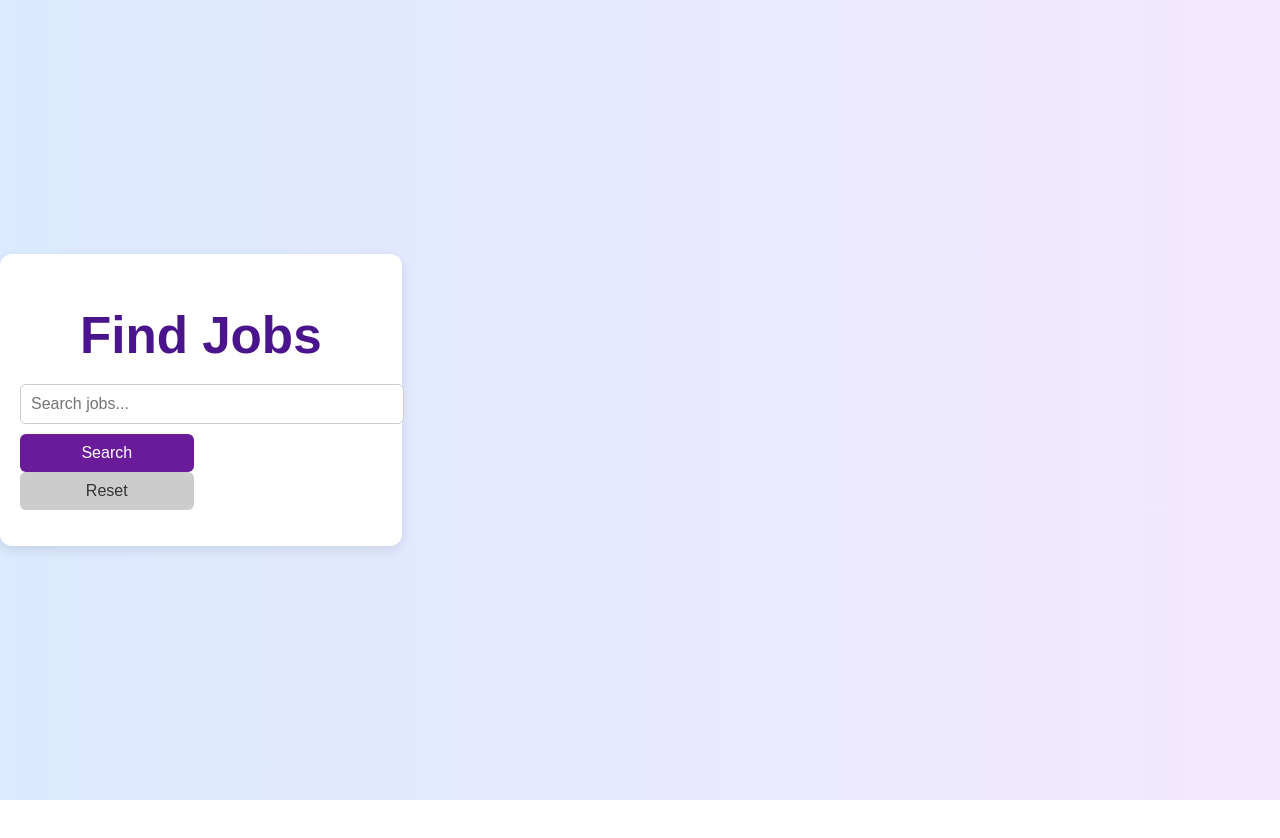
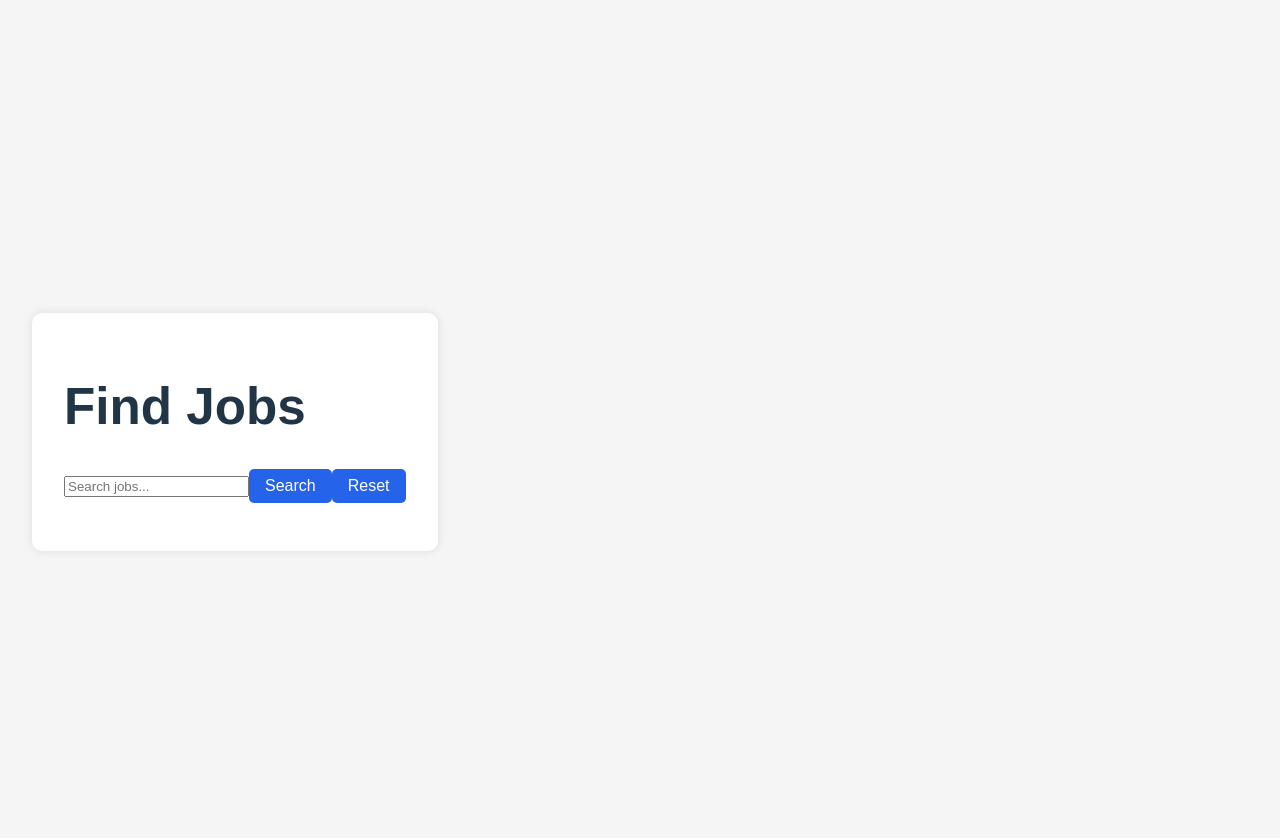
Before and after one commit to inyindjo1/CAPSTON-MERN, a React (Vite) app in the folder Frontend/: page / in a window 1280 px wide. Shown: the top 838 px of the page. Before the commit the page ends 800 px from the top, so only its background shows below. Built offline with nearby package versions, Linux system fonts and the light colour scheme.

Commit message:
not findong right css

```diff
--- a/Frontend/src/App.css
+++ b/Frontend/src/App.css
@@ -1,92 +1,41 @@
 body {
-  background: linear-gradient(to right, #dbeafe, #f3e8ff);
   font-family: Arial, sans-serif;
-  margin: 0;
+  padding: 2rem;
+  background: #f5f5f5;
+}
+
+.App {
+  max-width: 500px;
+  margin: auto;
+  background: white;
+  padding: 2rem;
+  border-radius: 10px;
+  box-shadow: 0 0 10px rgba(0,0,0,0.1);
+}
+
+form input {
+  display: block;
+  margin-bottom: 1rem;
+  padding: 0.5rem;
+  width: 100%;
+}
+
+button {
+  padding: 0.5rem 1rem;
+  background-color: #2563eb;
+  color: white;
+  border: none;
+  border-radius: 5px;
+}
+
+ul {
+  list-style-type: none;
   padding: 0;
 }
 
-.App {
-  max-width: 600px;
-  margin: 40px auto;
-  padding: 20px;
-  background-color: #ffffff;
-  border-radius: 12px;
-  box-shadow: 0 4px 12px rgba(0, 0, 0, 0.1);
+li {
+  background: #eef;
+  margin-bottom: 0.5rem;
+  padding: 0.5rem;
+  border-radius: 5px;
 }
-
-h1 {
-  text-align: center;
-  color: #4a148c;
-  margin-bottom: 20px;
-}
-
-.search-bar input {
-  width: 100%;
-  padding: 10px;
-  margin-bottom: 10px;
-  font-size: 16px;
-  border: 1px solid #ccc;
-  border-radius: 6px;
-}
-
-.search-bar button {
-  width: 48%;
-  padding: 10px;
-  font-size: 16px;
-  background-color: #6a1b9a;
-  color: white;
-  border: none;
-  border-radius: 6px;
-  cursor: pointer;
-  margin-right: 4%;
-}
-
-.search-bar .reset-btn {
-  background-color: #ccc;
-  color: #333;
-}
-
-.search-bar button:hover {
-  opacity: 0.9;
-}
-
-ul {
-  list-style: none;
-  padding: 0;
-}
-
-.job-card {
-  background-color: #ffffff;
-  border: 1px solid #ddd;
-  border-left: 5px solid #6a1b9a;
-  padding: 12px;
-  margin-top: 10px;
-  border-radius: 8px;
-  box-shadow: 0 2px 6px rgba(0,0,0,0.05);
-}
-
-.job-card h3 {
-  margin: 0;
-  color: #4a148c;
-}
-
-.job-card p {
-  margin: 4px 0;
-  color: #333;
-}
-
-.job-card a {
-  color: #1e40af;
-  text-decoration: none;
-  font-weight: bold;
-}
-
-.job-card a:hover {
-  text-decoration: underline;
-}
-
-.error {
-  color: red;
-  margin-top: 10px;
-  text-align: center;
-}
```
